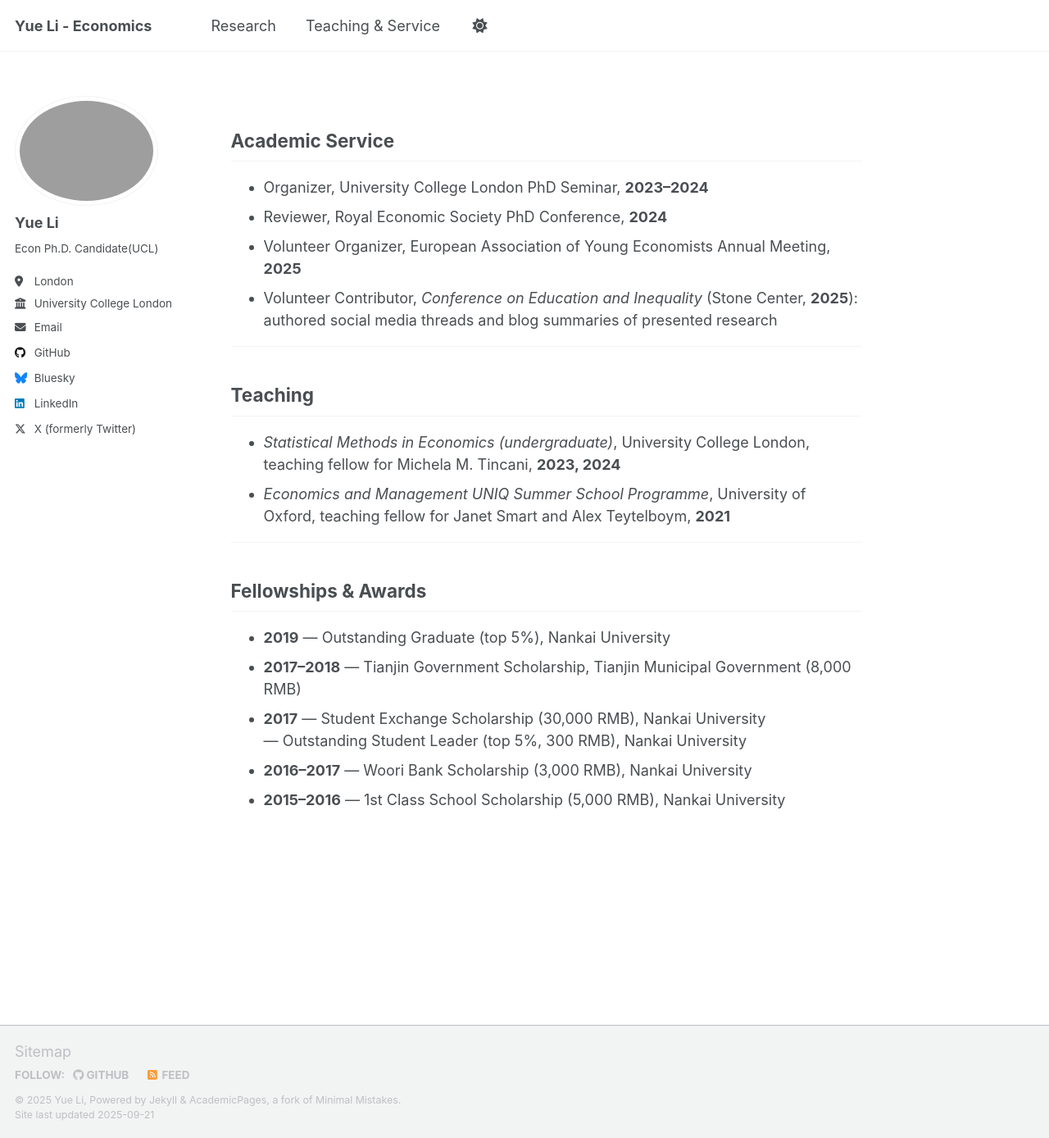
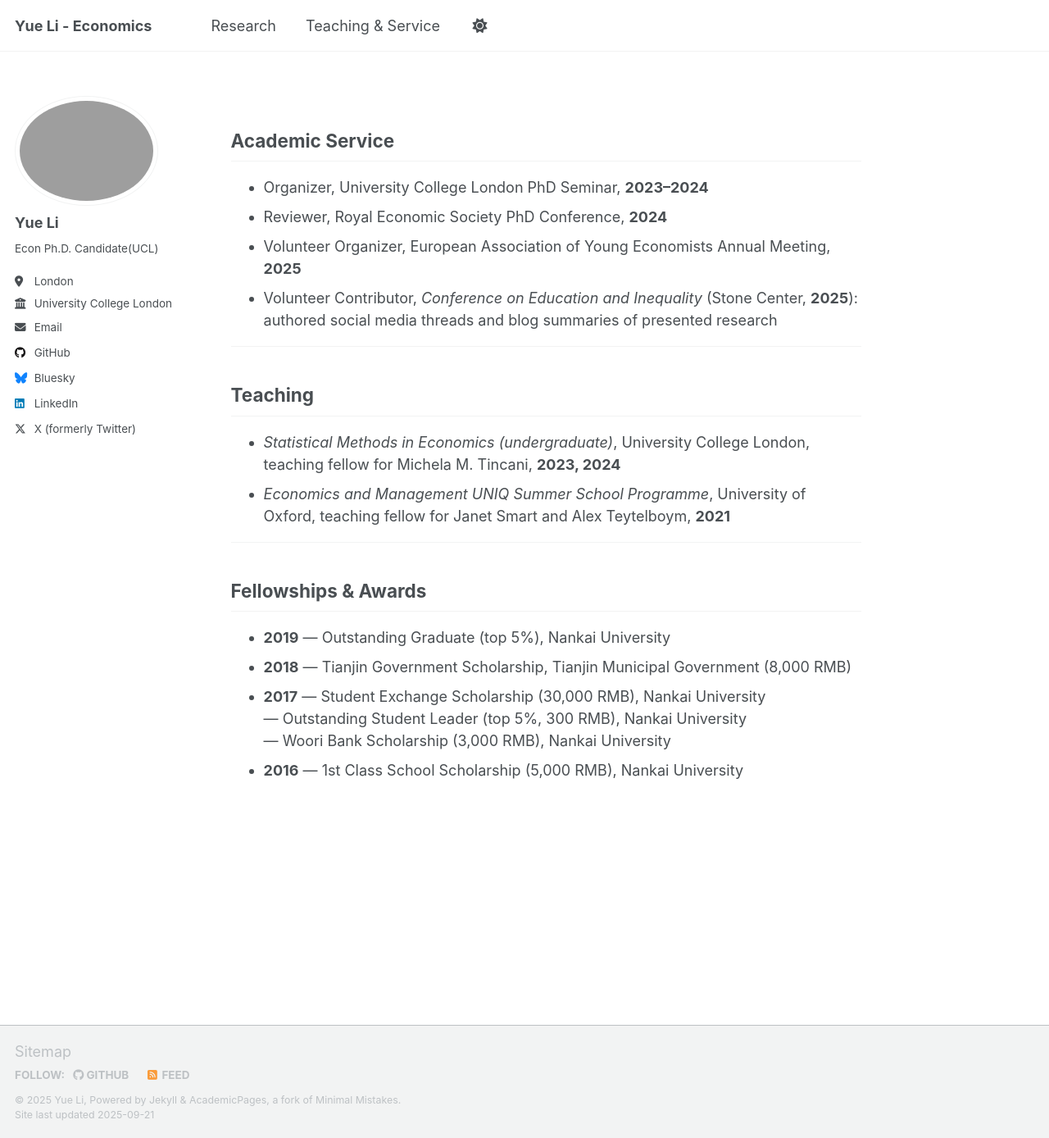
Before and after one commit to yueli-econ/yueli-econ.github.io, a Jekyll site: the page built from _pages/others.md, in a window 1280 px wide and 1388 px high. Shown: the whole window at 82% size. Built offline with Jekyll 4.4.1, drawn with Linux system fonts in a browser that asks for light colours; a script that is not in the unit is left out.

Commit message:
Update others.md

```diff
--- a/_pages/others.md
+++ b/_pages/others.md
@@ -24,8 +24,9 @@ author_profile: true
 ## Fellowships & Awards
 
 - **2019** — Outstanding Graduate (top 5%), Nankai University
-- **2017–2018** — Tianjin Government Scholarship, Tianjin Municipal Government (8,000 RMB)
-- **2017** — Student Exchange Scholarship (30,000 RMB), Nankai University
+- **2018** — Tianjin Government Scholarship, Tianjin Municipal Government (8,000 RMB)
+- **2017**
+  — Student Exchange Scholarship (30,000 RMB), Nankai University
   — Outstanding Student Leader (top 5%, 300 RMB), Nankai University
-- **2016–2017** — Woori Bank Scholarship (3,000 RMB), Nankai University
-- **2015–2016** — 1st Class School Scholarship (5,000 RMB), Nankai University
+  — Woori Bank Scholarship (3,000 RMB), Nankai University
+- **2016** — 1st Class School Scholarship (5,000 RMB), Nankai University
```
